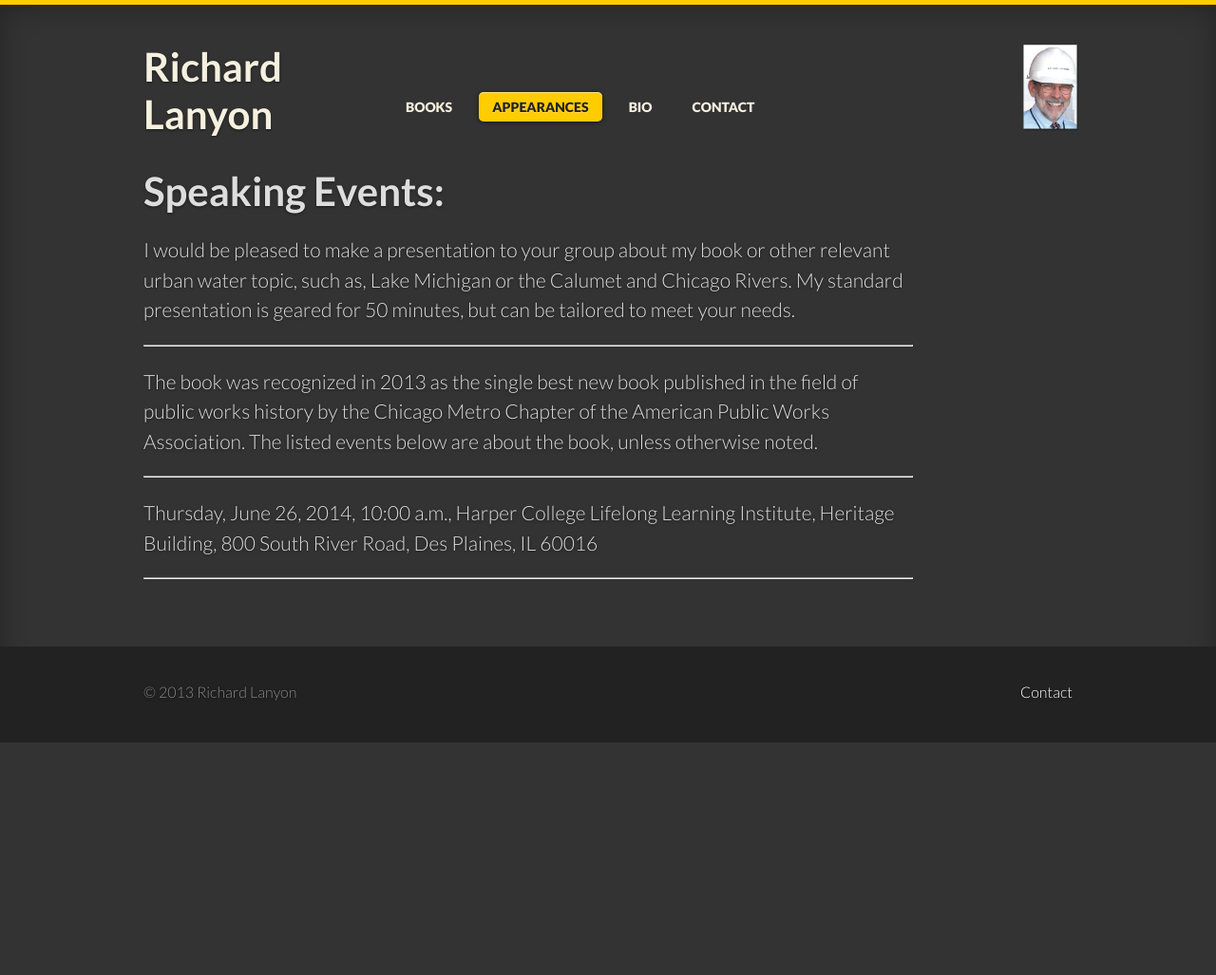
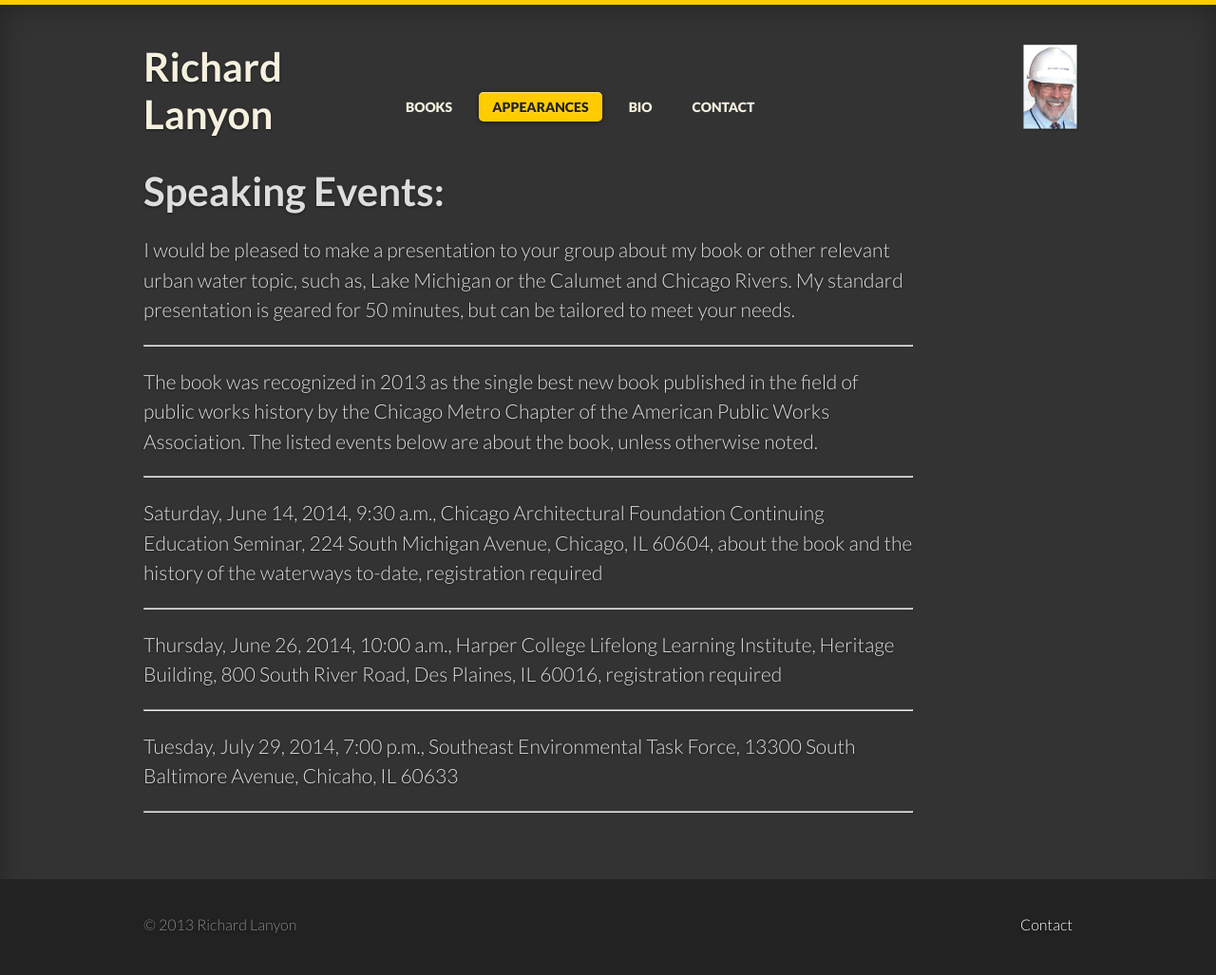
Before and after one commit to LanyonM/lanyonspeaks, a Jekyll site: the page built from _posts/2013-01-01-speaking.md, in a window 1280 px wide. Shown: the whole page at 95% size. Built offline with Jekyll 4.4.1, drawn with Linux system fonts in a browser that asks for light colours; some web fonts are replaced; before the commit the page ends 900 px from its top, so only the background shows below that.

Commit message:
Update 2013-01-01-speaking.md

```diff
--- a/_posts/2013-01-01-speaking.md
+++ b/_posts/2013-01-01-speaking.md
@@ -14,7 +14,14 @@ The book was recognized in 2013 as the single best new book published in the fie
 
 ----
 
-Thursday, June 26, 2014, 10:00 a.m., Harper College Lifelong Learning Institute, Heritage Building, 800 South River Road, Des Plaines, IL 60016
-
+Saturday, June 14, 2014, 9:30 a.m., Chicago Architectural Foundation Continuing Education Seminar, 224 South Michigan Avenue, Chicago, IL 60604, about the book and the history of the waterways to-date, registration required
 
 ----
+
+Thursday, June 26, 2014, 10:00 a.m., Harper College Lifelong Learning Institute, Heritage Building, 800 South River Road, Des Plaines, IL 60016, registration required
+
+----
+
+Tuesday, July 29, 2014, 7:00 p.m., Southeast Environmental Task Force, 13300 South Baltimore Avenue, Chicaho, IL 60633
+
+----
```
